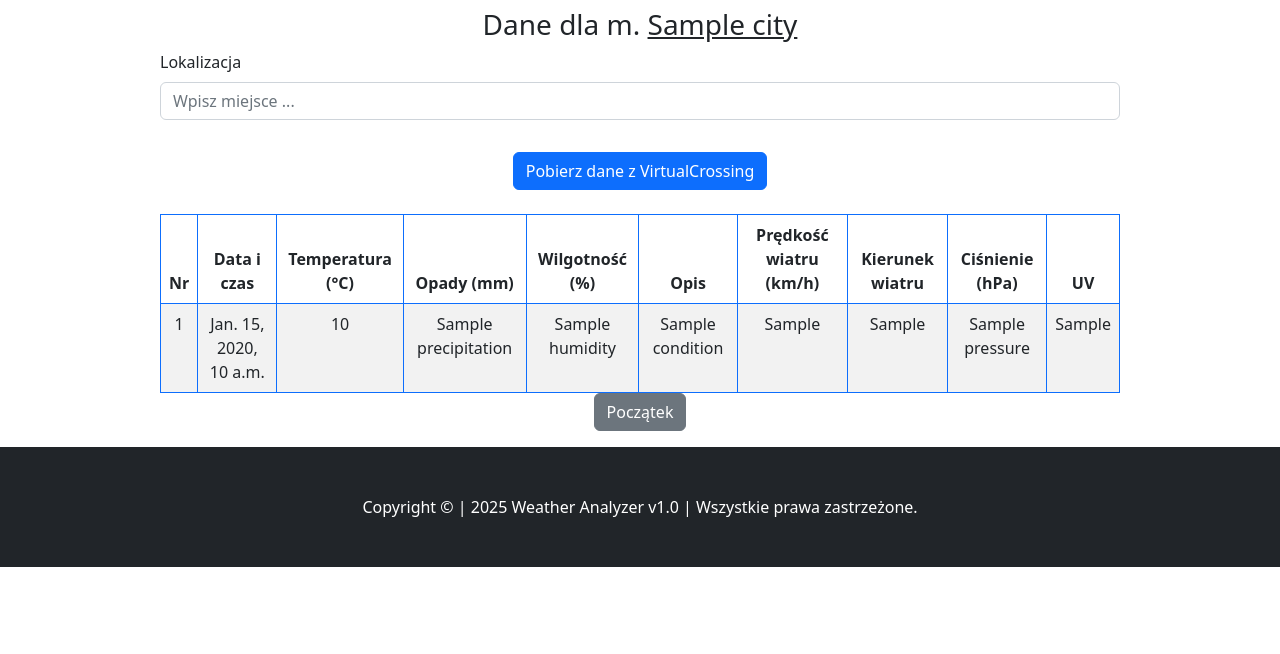
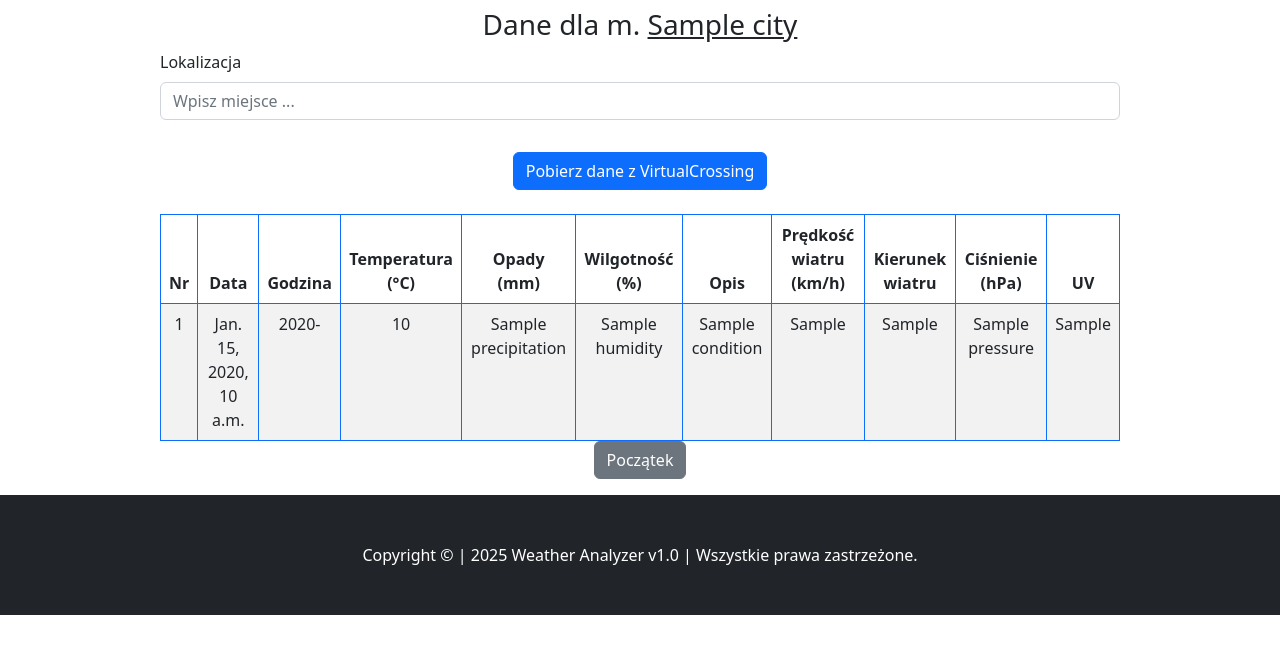
Before and after one commit to loalex/weather_analysis, a Django app: template templates/virtualcrossing.html in a window 1280 px wide. Shown: the part 62-716 px from the top of the page. Run offline with Django 5.2, Linux system fonts and the light colour scheme; the template is opened without the code that fills it: most values are stand-ins (such as "Sample title", 1, 10 or a date in 2020); some libraries are stand-ins or nearby versions.

Commit message:
adding forms

```diff
--- a/analyzer/views.py
+++ b/analyzer/views.py
@@ -1,10 +1,9 @@
-from datetime import datetime, timedelta
+from datetime import datetime
 import json
 import math
 import urllib
 
 from django.shortcuts import render
-from django.core.cache import cache
 from geopy.geocoders import Nominatim
 from open_meteo import OpenMeteo
 from open_meteo.models import DailyParameters, HourlyParameters
@@ -94,7 +93,6 @@ def fetch_windy_data(request):
         else:
             # print(response.json())
             print(f"Błąd podczas pobierania danych: {response.status_code}")
-            # print(f"Treść odpowiedzi: {response.text}")
             return None
     except requests.RequestException as e:
         print(f"Wystąpił błąd sieci: {e}")
@@ -420,7 +418,7 @@ def fetch_virtualcrossing_data(request):
         for day in forecast_data.get("days", []):
             for hour in day.get("hours", []):
                 hourly_forecast_data.append(
-                    {
+                    {   "date": day["datetime"],
                         "time": hour["datetime"],
                         "temperature": hour["temp"],
                         "precipitation": hour.get("precip", 0),
--- a/templates/virtualcrossing.html
+++ b/templates/virtualcrossing.html
@@ -29,7 +29,8 @@
         <thead>
             <tr>
                 <th>Nr</th>
-                <th>Data i czas</th>
+                <th>Data</th>
+                <th>Godzina</th>
                 <th>Temperatura (°C)</th>
                 <th>Opady (mm)</th>
                 <th>Wilgotność (%)</th>
@@ -44,7 +45,8 @@
             {% for entry in forecast_data %}
             <tr>
                 <td>{{ forloop.counter }}</td>
-                <td>{{ entry.time }}</td>
+                <td>{{ entry.date }}</td>
+                <td>{{ entry.time|slice:"0:5" }}</td>
                 <td>{{ entry.temperature }}</td>
                 <td>{{ entry.precipitation }}</td>
                 <td>{{ entry.humidity }}</td>
```
